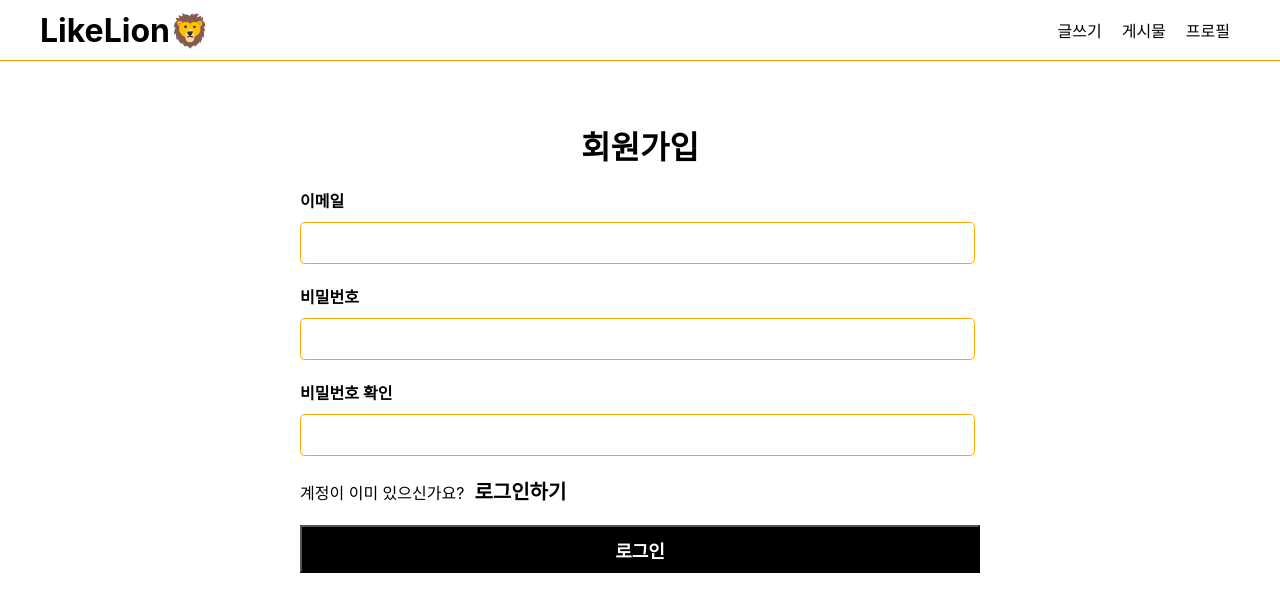
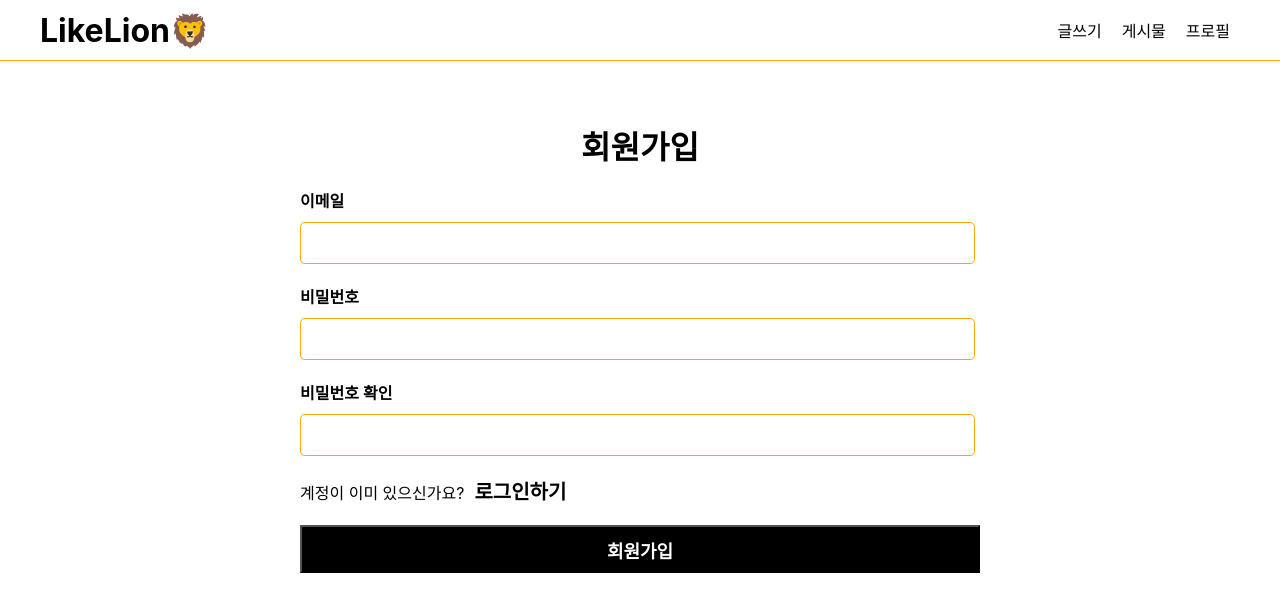
Before and after one commit to LikeLion-BlogWeb/FrontEnd, a React (Create React App) app: page /signup in a window 1280 px wide. Shown: the top 612 px of the page. Built offline with nearby package versions, Linux system fonts and the light colour scheme; no server answers.

Commit message:
폴더 구조 수정

```diff
--- a/src/components/Router.tsx
+++ b/src/components/Router.tsx
@@ -1,6 +1,6 @@
 import { Navigate, Route, Routes } from "react-router-dom";
-import Signin from "../views/Signin";
-import Signup from "../views/Signup";
+import Signin from "../views/authentication/Signin";
+import Signup from "../views/authentication/Signup";
 import Home from "../views/Home";
 import Detail from "views/articleView/Detail";
 import Edit from "views/articleView/Edit";
--- a/src/components/SignupForm.tsx
+++ b/src/components/SignupForm.tsx
@@ -145,7 +145,7 @@ export default function SignupForm() {
                         type="submit"
                         value="회원가입"
                         disabled={error?.length > 0}
-                    >로그인</LoginSubmitButton>
+                    >회원가입</LoginSubmitButton>
                 </FormInnerWrapper>
             </StyledForm>
         </>
--- a/src/views/Signin.tsx
+++ b/src/views/authentication/Signin.tsx
@@ -1,5 +1,5 @@
-import Header from "../components/common/Header"
-import SigninForm from "../components/SigninForm"
+import Header from "../../components/common/Header"
+import SigninForm from "../../components/SigninForm"
 
 export default function Signin() {
     return (
--- a/src/views/Signup.tsx
+++ b/src/views/authentication/Signup.tsx
@@ -1,5 +1,5 @@
-import Header from "../components/common/Header";
-import SignupForm from "../components/SignupForm";
+import Header from "../../components/common/Header";
+import SignupForm from "../../components/SignupForm";
 
 export default function Signup() {
     return (
```
